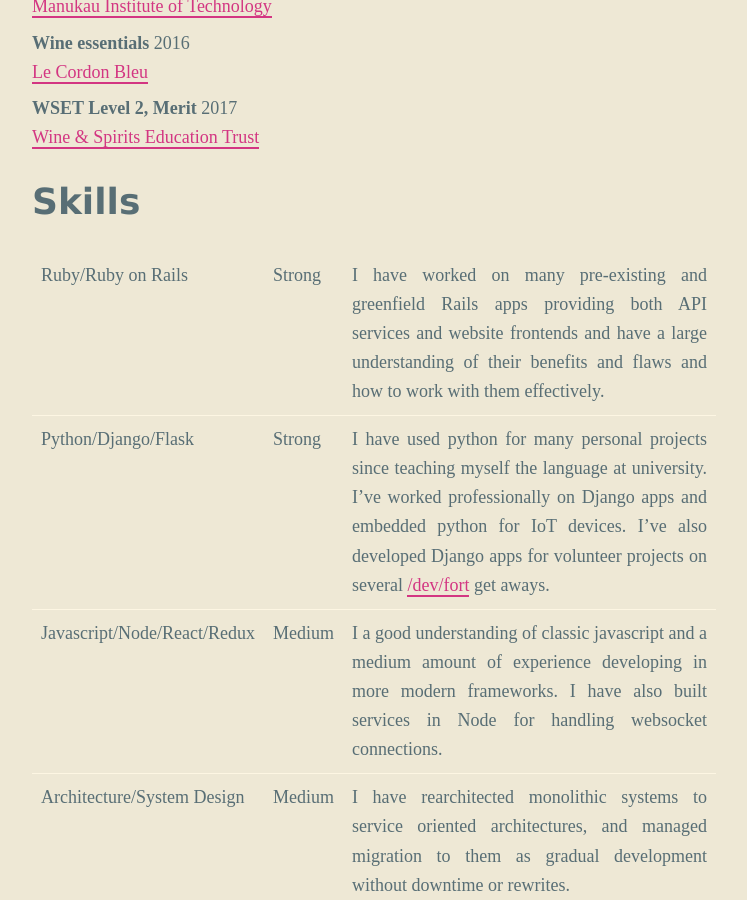
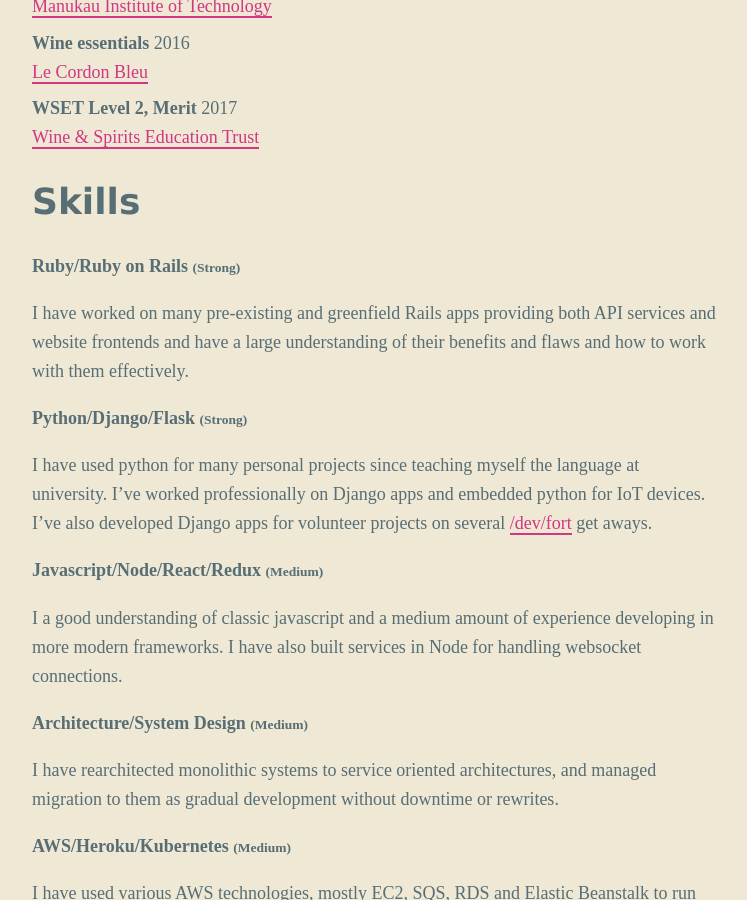
Before and after one commit to pkqk/pkqk.github.io, a Jekyll site: the page built from cv.md, in a window 1280 px wide and 900 px high, scrolled down 4385 px. Shown: the whole window, without its empty margins (266-1013 px from the left). Built offline with Jekyll 4.4.1, drawn with Linux system fonts in a browser that asks for light colours; some of the changed text lies outside the part shown.

Commit message:
Improve Skills section layout

```diff
--- a/cv.md
+++ b/cv.md
@@ -83,15 +83,12 @@
   {% endfor %}
 </ul>
 <h2>Skills</h2>
-<table>
+
 {% for skill in site.skills %}
-<tr>
-<td>{{ skill.name }}</td>
-<td>{{ skill.strength }}</td>
-<td>{{ skill.content }}</td>
-</tr>
+<strong>{{ skill.name }} <small>({{ skill.strength }})</small></strong>
+{{ skill.content }}
 {% endfor %}
-</table>
+
 <p class="formats">
   <a class="pdf" title="Download as PDF" href="/pdf/adamsvenjohnson-cv.pdf"><img alt="PDF" src="/img/pdf.png"></a>
   <a rel="tag" title="Resumé marked up using microformats." href="http://microformats.org/wiki/hresume"><img alt="This page uses microformats" src="/img/microformats.png"></a>
```
